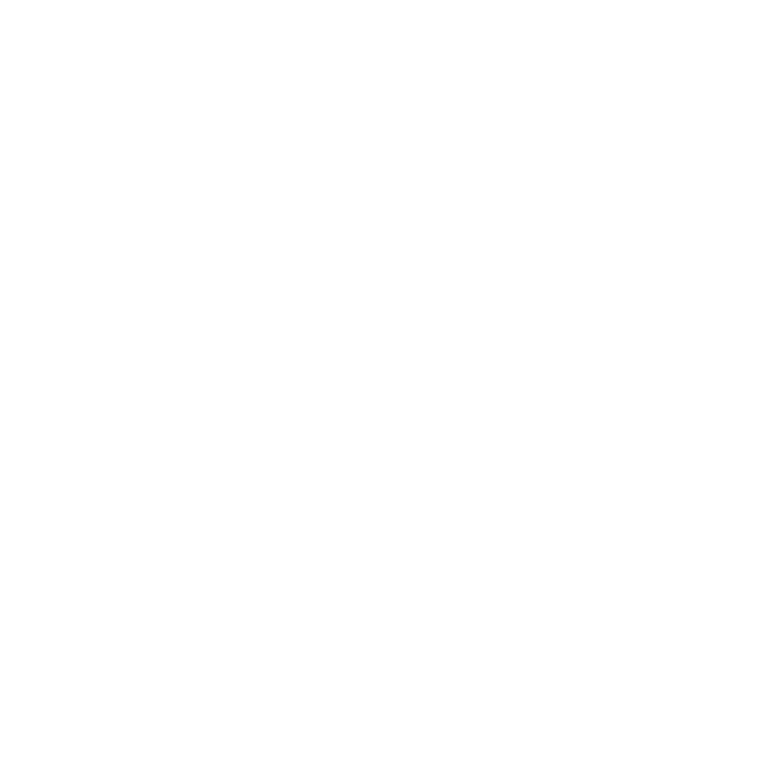
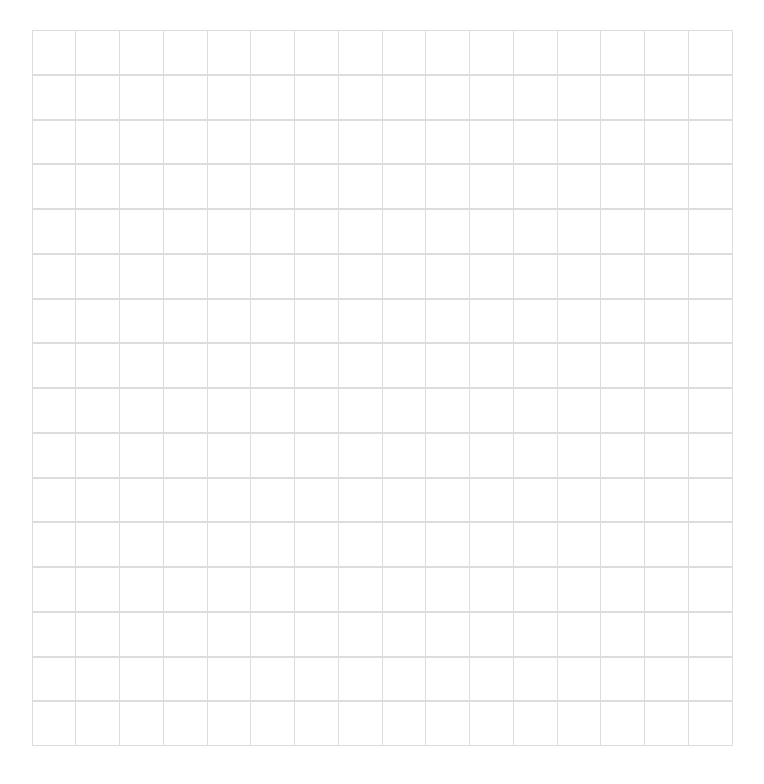
Before and after one commit to kevindigg/sketchPad, a plain HTML site: page index.html in a window 1280 px wide. Shown: the whole page, without its empty margins (258-1022 px from the left). Drawn offline with nearby package versions, Linux system fonts and the light colour scheme.

Commit message:
Basic Grid complete

```diff
--- a/index.html
+++ b/index.html
@@ -1,10 +1,14 @@
 <html>
 <head>
 	<title>sketchPad</title>
-	<style type="text/css" src="style.css"></style>
+	<link rel="stylesheet" type="text/css" href="style.css">
 	<script src="https://ajax.googleapis.com/ajax/libs/jquery/2.1.4/jquery.min.js"></script>
+
 </head>
 <body>
+	<div class="wrapper">
 
+	</div>
+	<script type="text/javascript" src="script.js"></script>
 </body>
 </html>
--- a/script.js
+++ b/script.js
@@ -0,0 +1,30 @@
+var canvasSize=700;
+var initialGrid=16;
+var borderPixels=initialGrid;
+var cellDimension =(canvasSize-initialGrid)/initialGrid;
+
+
+$(document).ready(function(){
+
+	createGrid();
+
+	$('.cell').mouseenter(function() {
+		$(this).addClass("fill-solid");
+	});
+
+});
+
+function createGrid () {
+
+	//$(".wrapper").css("width",16*26)
+	console.log(cellDimension)
+	for (var i = 0; i < initialGrid; i++) {
+		for (var j = 0; j < initialGrid; j++){
+			$('.wrapper').append('<div class="cell"></div>');
+		};
+		//$('.wrapper').append('<div class="clear"></div>');
+	};
+
+	$('.cell').css("width",cellDimension);
+	$('.cell').css("height",cellDimension);
+}
--- a/style.css
+++ b/style.css
@@ -0,0 +1,34 @@
+.wrapper {
+	width: 700px;
+	/*height: 700px;*/
+
+	margin-top: 30px ;
+	margin-left: auto;
+	margin-right: auto;
+
+	border-style: solid;
+	border-color: #ddd;
+	border-width: 0 0 0 1;
+
+	padding: 0;
+
+}
+
+.cell {
+	border-style: solid;
+	border-color: #ddd;
+	border-width: 1 1 1 0;
+
+	/*float: left;*/
+	display:inline-block;
+}
+
+.wrapper .clear {
+
+	clear: both;
+}
+
+.fill-solid {
+
+	background-color: #444;
+}
```
